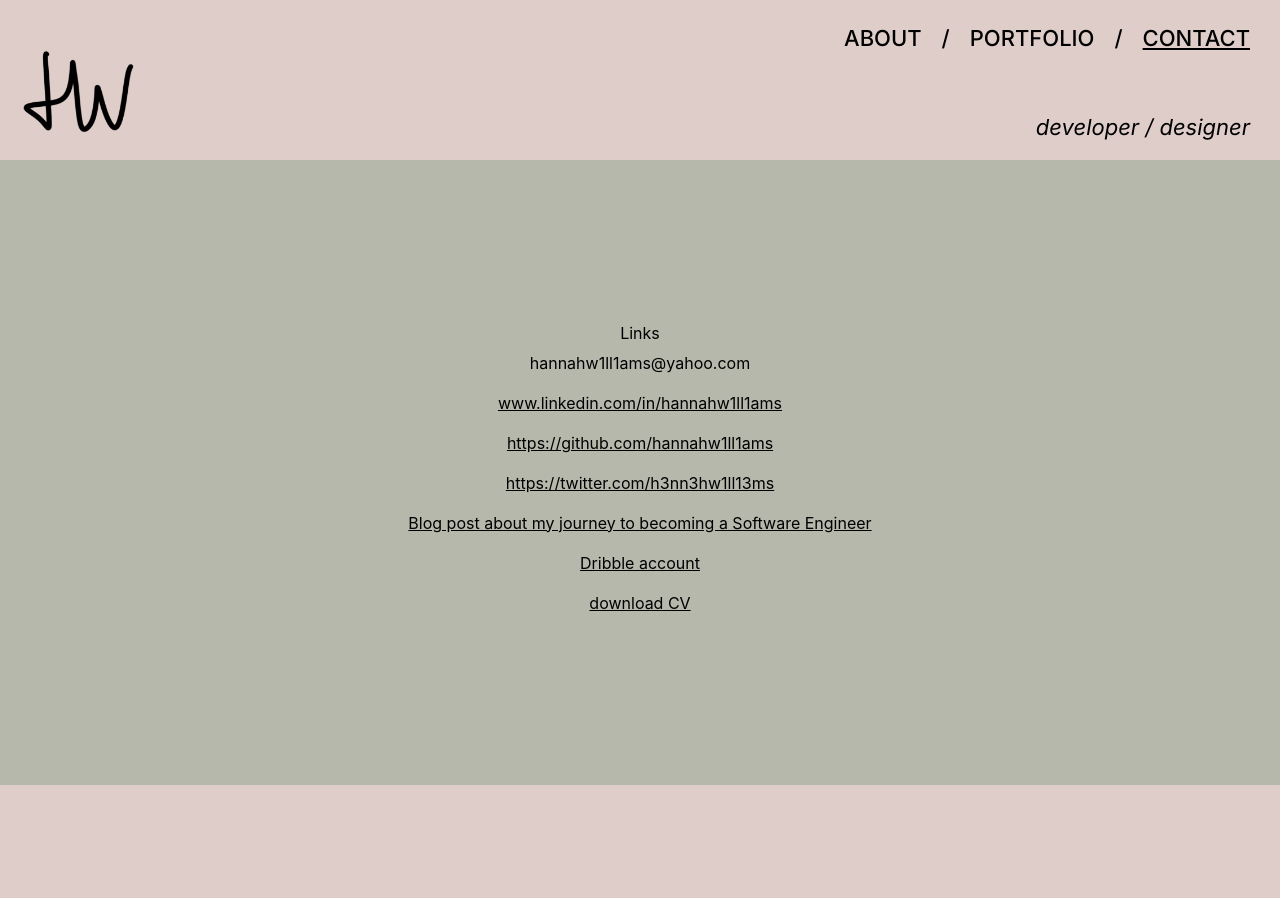
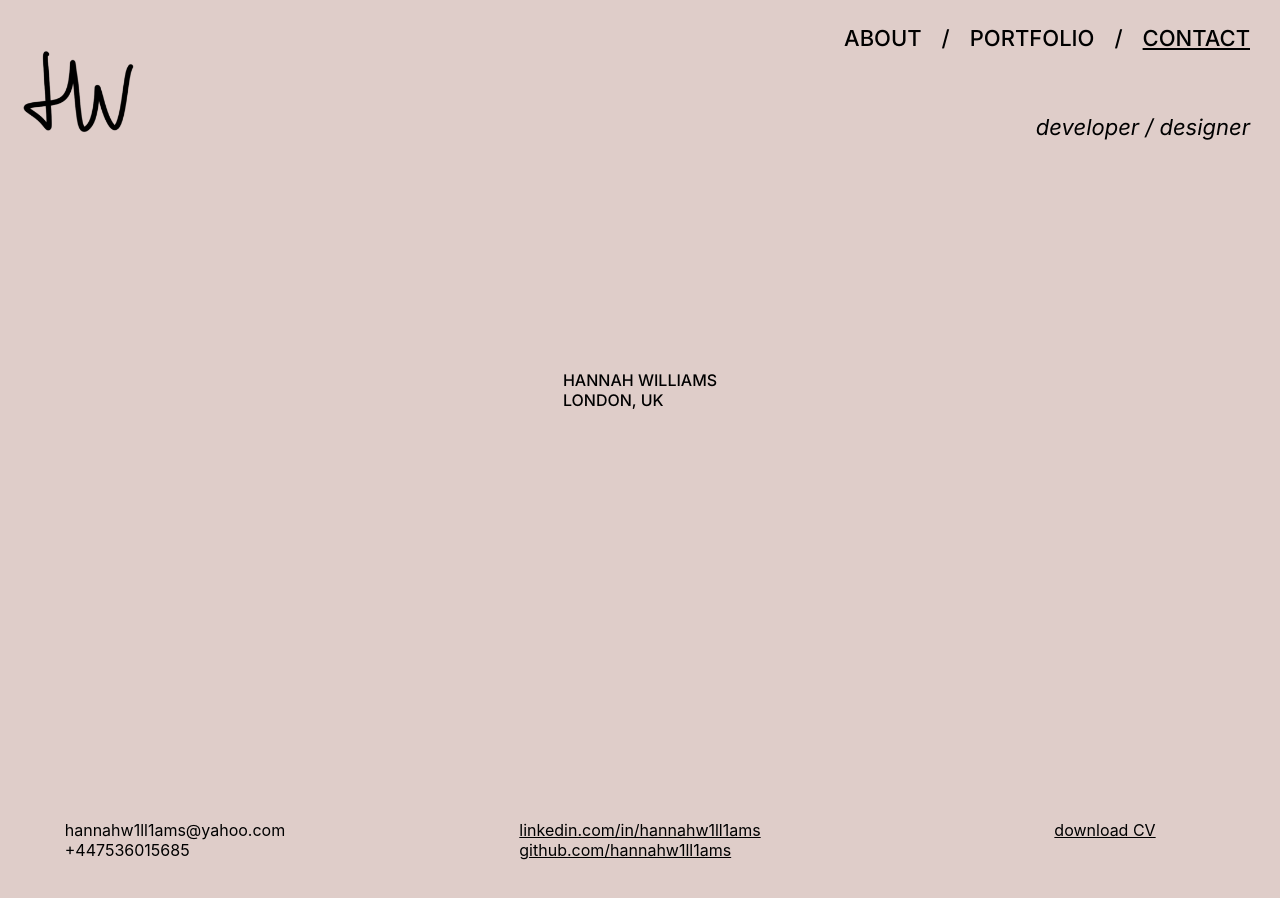
Before and after one commit to hannahw1ll1ams/portfolio, a React (Create React App) app: page /contact in a window 1280 px wide. Shown: the top 898 px of the page. Before the commit the page ends 800 px from the top, so only its background shows below. Built offline with nearby package versions, Linux system fonts and the light colour scheme.

Commit message:
clean up redundant code, add footer to all portfolio pages, update contact page

```diff
--- a/src/App.js
+++ b/src/App.js
@@ -29,9 +29,7 @@ import './fonts/Inter-Regular.woff'
 function App() {
   return (
       <div className="App">
-        <header className="App-header">
-            <Header/>
-        </header>
+        <Header/>
 
         <Routes>
           <Route path="/about" exact element={<AboutPage />} />
@@ -40,39 +38,21 @@ function App() {
 
           <Route path='/portfolio'>
             <Route index element={ <PortfolioPage /> }/>
-            <Route path='/portfolio/illustrations' element={ <IllustrationsPage /> }/>
-            <Route path='/portfolio/eventposters' element={<EventPostersPage />} />
-            <Route path='/portfolio/appdesign' element={<AppDesignsPage />} />
-            <Route path='/portfolio/tshirtlogo' element={<TshirtDesignPage />} />
-            <Route path='/portfolio/strategicplan' element={<StrategicPlanPage />} />
-            <Route path='/portfolio/salsapoliticalspeech' element={<SalsaAsPoliticalSpeechPage />} />
-            <Route path='/portfolio/omnichannel' element={<OmnichannelInfographicPage />} />
+            <Route path='/portfolio/illustrations' element={<> <IllustrationsPage /><Footer /></> }/>
+            <Route path='/portfolio/eventposters' element={ <><EventPostersPage /><Footer /></>} />
+            <Route path='/portfolio/appdesign' element={<><AppDesignsPage /><Footer /></>} />
+            <Route path='/portfolio/tshirtlogo' element={<><TshirtDesignPage /><Footer /></>} />
+            <Route path='/portfolio/strategicplan' element={<><StrategicPlanPage /><Footer /></>} />
+            <Route path='/portfolio/salsapoliticalspeech' element={<><SalsaAsPoliticalSpeechPage /><Footer /></>} />
+            <Route path='/portfolio/omnichannel' element={<><OmnichannelInfographicPage /><Footer /></>} />
          </Route>
 
           <Route path="/contact" exact element={<ContactPage />} />
           <Route path="/*" exact element={<ErrorPage />} />
         </Routes>
 
-        {/* <footer className="App-footer">
-            <Footer />
-        </footer> */}
-
       </div>
   );
 }
 
 export default App;
-
-
-
-
-
-// home page -> /
-// contact page -> /contact
-// about page -> /about
-// portfolio page -> /portfolio
-// illustrations /portfolio/illustrations and a back button?
-// or
-// portfolio page -> illustration page /portfolio/illustrations and a back button?
-// or
-// illustration page /portfolio/123 and a back button?
--- a/src/Components/Footer.js
+++ b/src/Components/Footer.js
@@ -1,13 +1,11 @@
 import React from 'react';
 import '../css/footer.css';
-
-import logo from '../images/logo.PNG'
 
 export default function Footer () {
 
 	return (
-		<div class="footer background">
-		<a href='/contact'><p className="text" >LET'S CONNECT</p></a>
-		</div>
+		<footer class="footer background">
+			<a href='/contact'><p className="text" >LET'S CONNECT</p></a>
+		</footer>
 	)
 }
--- a/src/Components/Header.js
+++ b/src/Components/Header.js
@@ -27,9 +27,7 @@ export default function Header() {
   };
 
 	return (
-		<div>
-      {/* <p>{location.pathname}</p>
-      <p>{pageId}</p> */}
+		<header>
 			<nav class="navbar background">
           <Link to='/portfolio'><img className="App-logo" src= {logo} alt='logo'/></Link>
            <div className="right-nav">
@@ -43,6 +41,6 @@ export default function Header() {
             <p className="title">developer / designer</p>
           </div>
 			</nav>
-		</div>
+		</header>
 	)
 }
--- a/src/Pages/ContactPage.js
+++ b/src/Pages/ContactPage.js
@@ -4,17 +4,42 @@ import pdf from "../Documents/HannahWilliamsCV.pdf"
 
 export default function IllustrationsPageContactPage() {
     return (
-        <div className="outerContainer">
-            <div className='contactContainer'>
-                <p>Links</p>
-                <p className="mediaLink">hannahw1ll1ams@yahoo.com</p>
-                <a target="_blank" className="mediaLink" href="https://linkedin.com/in/hannahw1ll1ams" >www.linkedin.com/in/hannahw1ll1ams</a>
-                <a target="_blank" className="mediaLink" href="https://github.com/hannahw1ll1ams">https://github.com/hannahw1ll1ams</a>
-                <a target="_blank" className="mediaLink" href="https://twitter.com/h3nn3hw1ll13ms">https://twitter.com/h3nn3hw1ll13ms</a>
-                <a target="_blank" className="mediaLink" href="https://medium.com/footasylum-tech/how-i-got-here-hannah-williams-software-engineer-7068c9216722">Blog post about my journey to becoming a Software Engineer</a>
-                <a target="_blank" className="mediaLink" href="https://dribbble.com/hannahw1ll1ams">Dribble account</a>
+        // <div className="outerContainer">
+        //     <div className='contactContainer'>
+        //         <p>Links</p>
+        //         <p className="mediaLink">hannahw1ll1ams@yahoo.com</p>
+        //         <a target="_blank" className="mediaLink" href="https://linkedin.com/in/hannahw1ll1ams" >www.linkedin.com/in/hannahw1ll1ams</a>
+        //         <a target="_blank" className="mediaLink" href="https://github.com/hannahw1ll1ams">https://github.com/hannahw1ll1ams</a>
+        //         <a target="_blank" className="mediaLink" href="https://twitter.com/h3nn3hw1ll13ms">https://twitter.com/h3nn3hw1ll13ms</a>
+        //         <a target="_blank" className="mediaLink" href="https://medium.com/footasylum-tech/how-i-got-here-hannah-williams-software-engineer-7068c9216722">Blog post about my journey to becoming a Software Engineer</a>
+        //         <a target="_blank" className="mediaLink" href="https://dribbble.com/hannahw1ll1ams">Dribble account</a>
 
-                <a className="mediaLink" href={pdf}>download CV</a>
+        //         <a className="mediaLink" href={pdf}>download CV</a>
+        //     </div>
+        // </div>
+        <div className="contactContainer">
+            <div className="nameLocation">
+                <p>HANNAH WILLIAMS</p>
+                <p>LONDON, UK</p>
+            </div>
+
+            <div className="contactInformation alignment">
+                <div className="block">
+                    <div className="alignment">
+                        <p>hannahw1ll1ams@yahoo.com</p>
+                        <p>+447536015685</p>
+                    </div>
+                </div>
+                <div className="block">
+                    <div className="alignment">
+                        <a target="_blank" href="https://linkedin.com/in/hannahw1ll1ams" >linkedin.com/in/hannahw1ll1ams</a>
+                        <br />
+                        <a target="_blank" href="https://github.com/hannahw1ll1ams">github.com/hannahw1ll1ams</a>
+                    </div>
+                </div>
+                <div className="block">
+                    <a className="mediaLink" href={pdf}>download CV</a>
+                </div>
             </div>
         </div>
     );
--- a/src/css/contactPage.css
+++ b/src/css/contactPage.css
@@ -1,4 +1,4 @@
-.outerContainer {
+/* .outerContainer {
     height: 625px;
     background: #B6B8AB;
 }
@@ -13,4 +13,40 @@
 .mediaLink {
     padding: 10px;
     color: black;
+} */
+
+
+
+.contactContainer {
+    display: flex;
+    flex-direction: column;
+    justify-content: flex-end;
+    height: 750px;
+    align-items: center;
 }
+
+.nameLocation {
+    height: 400px;
+    font-family: "Medium";
+    text-align: start;
+}
+
+.contactInformation {
+    display: flex;
+    width: 100%;
+    justify-content: space-between;
+    align-self: flex-end;
+}
+
+.block {
+    text-align: start;
+    display: flex;
+    flex-direction: column;
+    align-items: center;
+    padding: 50px;
+    width: 250px;
+}
+
+.alignment {
+    text-align: start;
+}
```
